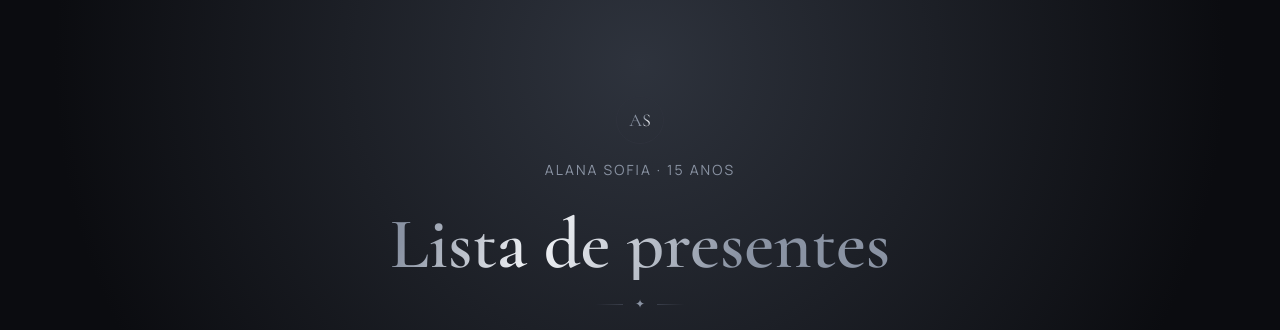
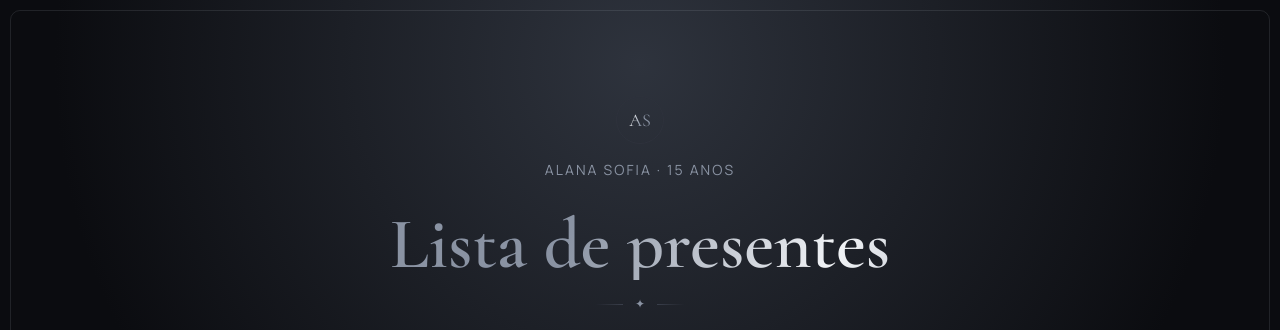
Before and after one commit to andsubala-lang/alanasofia15anos, a Next.js app: page / in a window 1280 px wide. Shown: the top 330 px of the page. Built offline with nearby package versions, Linux system fonts and the light colour scheme; no server answers; the database is empty.

Commit message:
Update globals.css

```diff
--- a/app/globals.css
+++ b/app/globals.css
@@ -15,14 +15,16 @@ html {
 body {
   @apply bg-onyx text-platinum font-body;
   background-color: #0B0C10;
-  background-image: radial-gradient(rgba(255, 255, 255, 0.035) 1px, transparent 1px);
-  background-size: 22px 22px;
+  background-image:
+    radial-gradient(rgba(255, 255, 255, 0.035) 1px, transparent 1px),
+    repeating-linear-gradient(115deg, rgba(255, 255, 255, 0.012) 0px, rgba(255, 255, 255, 0.012) 1px, transparent 1px, transparent 3px);
+  background-size: 22px 22px, auto;
   min-height: 100vh;
   -webkit-tap-highlight-color: transparent;
   position: relative;
 }
 
-/* Brilho de fundo mais forte, estático — dá profundidade sem "pulsar" */
+/* Brilho de fundo mais forte, estático, com vinheta — dá profundidade sem "pulsar" */
 body::before {
   content: "";
   position: fixed;
@@ -31,7 +33,19 @@ body::before {
   pointer-events: none;
   background-image:
     radial-gradient(circle at 50% 8%, #2E333D 0%, #0B0C10 60%),
-    radial-gradient(circle at 50% 100%, #1C1F26 0%, transparent 55%);
+    radial-gradient(circle at 50% 100%, #1C1F26 0%, transparent 55%),
+    radial-gradient(ellipse at center, transparent 40%, rgba(0, 0, 0, 0.55) 100%);
+}
+
+/* Moldura fina prateada ao redor de toda a tela */
+body::after {
+  content: "";
+  position: fixed;
+  inset: 10px;
+  border: 1px solid rgba(199, 204, 214, 0.12);
+  border-radius: 10px;
+  pointer-events: none;
+  z-index: 40;
 }
 
 /* Pontinhos de glitter — usados no site público */
@@ -52,7 +66,7 @@ body::before {
 
 /* Texto com efeito de brilho metálico — usado no nome/monograma */
 .text-shimmer {
-  background: linear-gradient(110deg, #8A93A3 8%, #F1F3F6 18%, #8A93A3 33%);
+  background: linear-gradient(110deg, #8A93A3 20%, #F1F3F6 40%, #8A93A3 60%);
   background-size: 200% 100%;
   -webkit-background-clip: text;
   background-clip: text;
@@ -61,8 +75,8 @@ body::before {
 }
 
 @keyframes shimmer {
-  0% { background-position: -200% 0; }
-  100% { background-position: 200% 0; }
+  0% { background-position: 200% 0; }
+  100% { background-position: -200% 0; }
 }
 
 /* Entrada suave dos elementos ao carregar a página */
```
